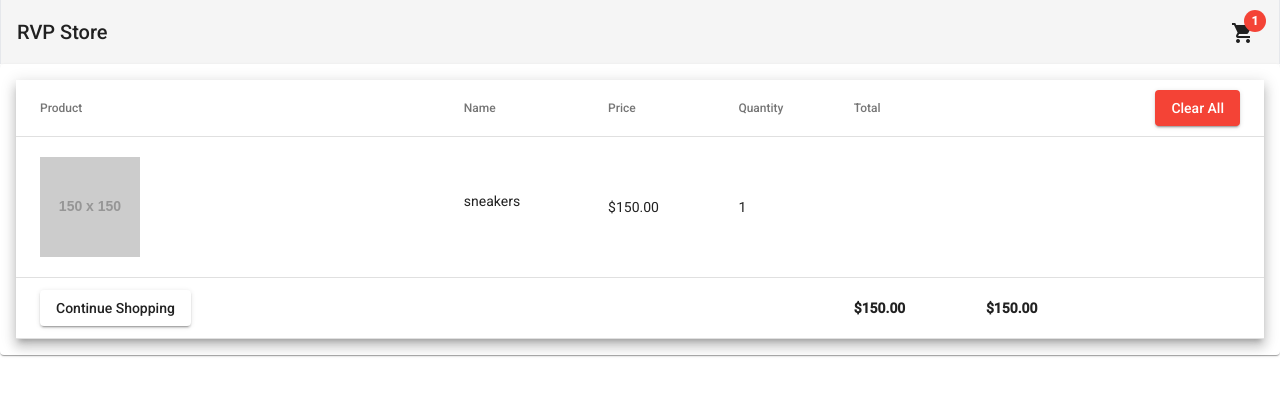
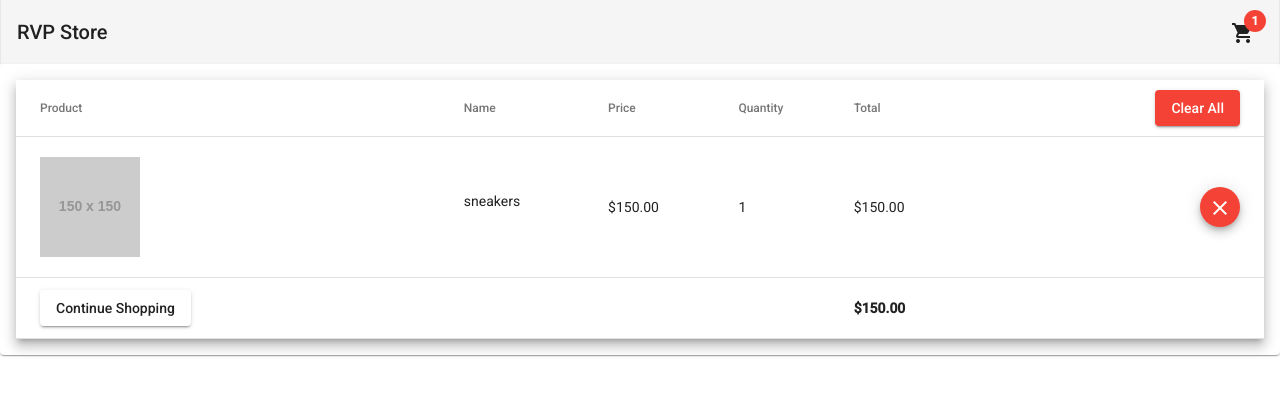
Before and after one commit to RVPdev/AngularWebShop, an Angular app: page /cart in a window 1280 px wide. Shown: the top 396 px of the page. Built offline with nearby package versions, Linux system fonts and the light colour scheme.

Commit message:
polished cart component

```diff
--- a/src/app/pages/cart/cart.component.html
+++ b/src/app/pages/cart/cart.component.html
@@ -41,7 +41,7 @@
     <ng-container matColumnDef="total">
       <th mat-header-cell *matHeaderCellDef="">Total</th>
       <td mat-cell *matCellDef="let element">
-        {{ element.total }}
+        {{ element.quantity * element.price | currency }}
       </td>
 
       <td mat-footer-cell *matFooterCellDef="">
@@ -54,18 +54,16 @@
     <ng-container matColumnDef="action">
       <th mat-header-cell *matHeaderCellDef="">
         <button mat-raised-button color="warn" class="float-right">
-            Clear All
+          Clear All
         </button>
       </th>
       <td mat-cell *matCellDef="let element">
-        {{ element.action }}
+        <button mat-mini-fab color="warn" class="float-right">
+          <mat-icon>close</mat-icon>
+        </button>
       </td>
 
-      <td mat-footer-cell *matFooterCellDef="">
-        <span class="font-bold py-5 block">
-          {{ getTotal(cart.items) | currency }}
-        </span>
-      </td>
+      <td mat-footer-cell *matFooterCellDef=""></td>
     </ng-container>
 
     <tr mat-header-row *matHeaderRowDef="displayedColumns"></tr>
```
